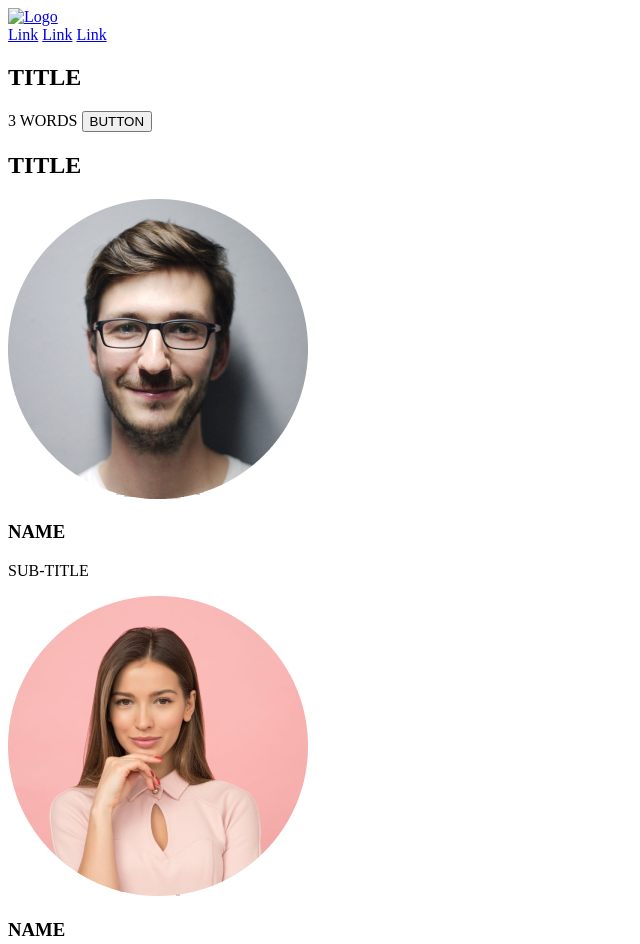
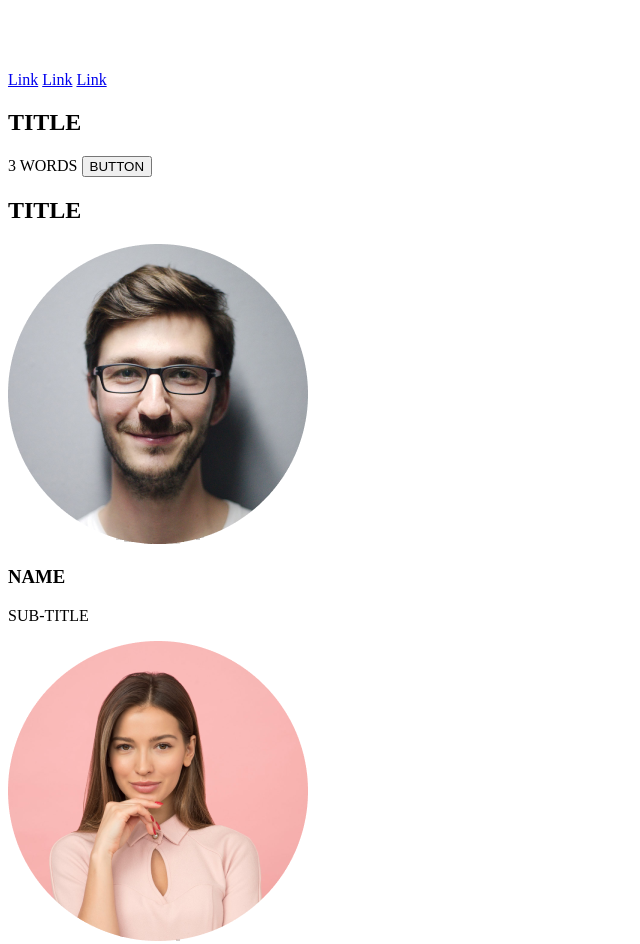
Before and after one commit to elnara-malikzade-12728/holbertonschool-web-development, a plain HTML site: page html_advanced/task_7/index.html in a window 1280 px wide. Shown: the top 944 px of the page, without its empty margins (0-640 px from the left). Drawn offline with Linux system fonts and the light colour scheme.

Commit message:
Add logo image

```diff
--- a/html_advanced/task_7/index.html
+++ b/html_advanced/task_7/index.html
@@ -8,7 +8,7 @@
 <body>
     <header>
         <a href="/">
-            <img src="logo_image.png" alt="Logo">
+            <img src="images/logo_image.png" alt="Logo">
         </a>
         <div>
             <a href="#">Link</a>
@@ -196,7 +196,7 @@
         <div>
             <div>
                 <a href="/">
-                    <img src="logo_image.png" alt="Logo">
+                    <img src="images/logo_image.png" alt="Logo">
                 </a>
                 <div>
                     <a href="#"><img src="images/facebook-img.svg" alt="Facebook"></a>
```
Also changed, not shown: html_advanced/task_2/index.html (+1 -1 lines), html_advanced/task_3/index.html (+1 -1 lines), html_advanced/task_4/index.html (+1 -1 lines), html_advanced/task_5/index.html (+1 -1 lines), html_advanced/task_6/index.html (+1 -1 lines), html_advanced/task_1/images/logo_image.png (added), html_advanced/task_2/images/logo_image.png (added), html_advanced/task_3/images/logo_image.png (added), html_advanced/task_4/images/logo_image.png (added), html_advanced/task_5/images/logo_image.png (added), html_advanced/task_6/images/logo_image.png (added), html_advanced/task_7/images/logo_image.png (added).
